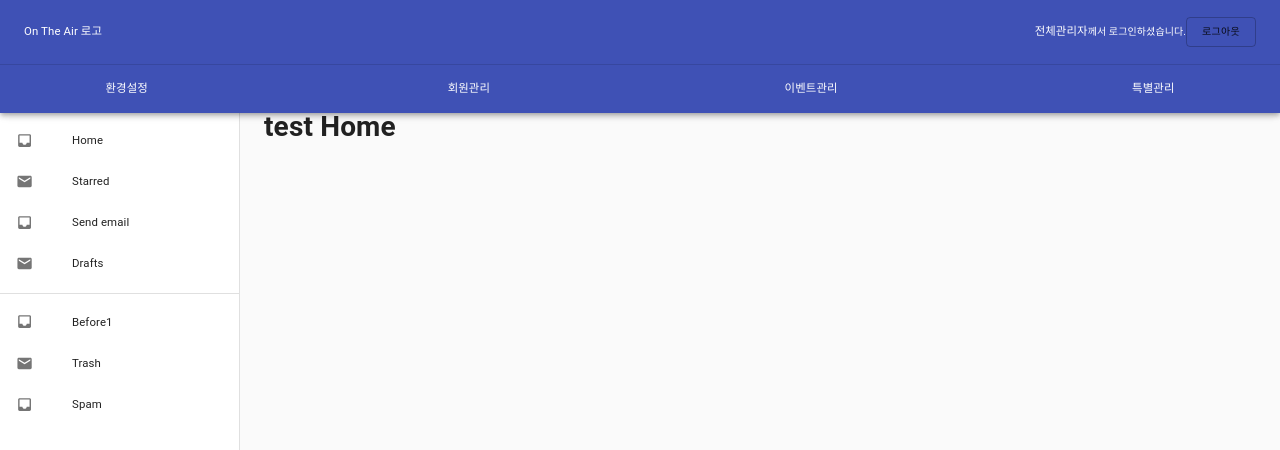
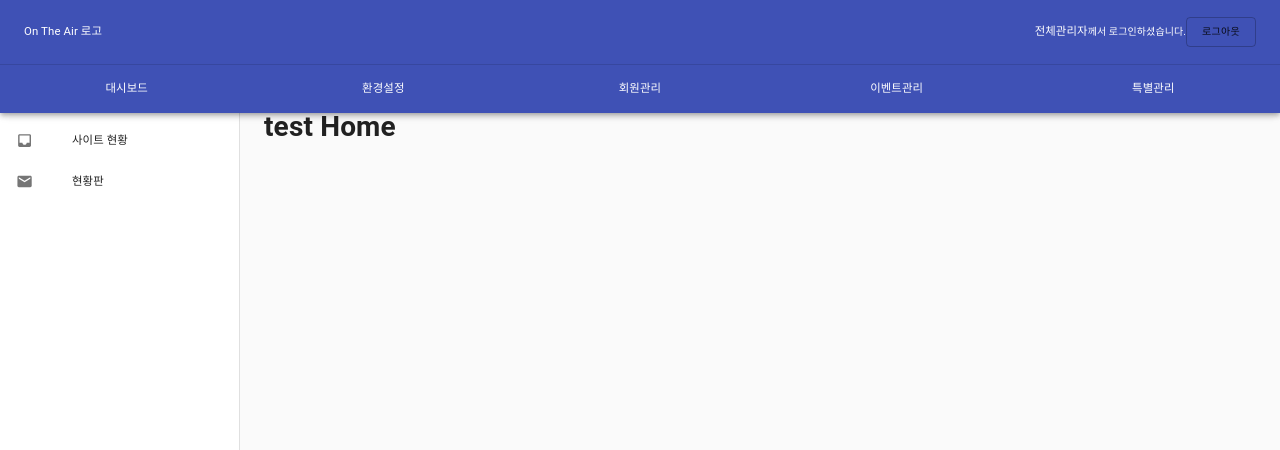
Before and after one commit to jinwoongBang/remote-video-conferencing-service, a Next.js app: page / in a window 1280 px wide. Shown: the top 450 px of the page. Built offline with nearby package versions, Linux system fonts and the light colour scheme.

Commit message:
feature : 서브 헤더에 의해 사이드 바 메뉴가 변경되도록 수정

```diff
--- a/src/components/AppLayout.tsx
+++ b/src/components/AppLayout.tsx
@@ -1,4 +1,4 @@
-import React, { useCallback } from 'react';
+import React, { useCallback, useMemo } from 'react';
 
 /**
  * Next
@@ -77,6 +77,22 @@ function ApoLayout({ children }: ApoLayoutProps) {
   const classes = useStyles();
   const router = useRouter();
 
+  const sideBarMenuList = useMemo(() => {
+    switch (router.pathname) {
+      case '/':
+        return ['사이트 현황', '현황판'];
+      case '/preference':
+        return [
+          '사이트 정보관리',
+          '운영자 목록',
+          '운영자 등록',
+          '이벤트 관리자 목록',
+          '이벤트 관리자 등록',
+        ];
+    }
+    return ['Home', 'Starred', 'Send email', 'Drafts'];
+  }, [router.pathname]);
+
   const handleClickMenu = useCallback(
     (url: string) => {
       router.push(url);
@@ -102,6 +118,11 @@ function ApoLayout({ children }: ApoLayoutProps) {
         <Divider></Divider>
         <Toolbar variant="dense">
           <Grid container justify="space-between">
+            <Grid item xs={2}>
+              <Typography variant="body1" align="center">
+                대시보드
+              </Typography>
+            </Grid>
             <Grid item xs={2}>
               <Typography variant="body1" align="center">
                 환경설정
@@ -136,23 +157,8 @@ function ApoLayout({ children }: ApoLayoutProps) {
         <Toolbar variant="dense" />
         <div className={classes.drawerContainer}>
           <List>
-            {['Home', 'Starred', 'Send email', 'Drafts'].map((text, index) => (
+            {sideBarMenuList.map((text, index) => (
               <ListItem button key={text} onClick={() => handleClickMenu('/')}>
-                <ListItemIcon>
-                  {index % 2 === 0 ? <Inbox /> : <Mail />}
-                </ListItemIcon>
-                <ListItemText primary={text} />
-              </ListItem>
-            ))}
-          </List>
-          <Divider />
-          <List>
-            {['Before1', 'Trash', 'Spam'].map((text, index) => (
-              <ListItem
-                button
-                key={text}
-                onClick={() => handleClickMenu('/example/before1')}
-              >
                 <ListItemIcon>
                   {index % 2 === 0 ? <Inbox /> : <Mail />}
                 </ListItemIcon>
```
Also changed, not shown: pages/preference/index.tsx (added, +57 -0 lines).
